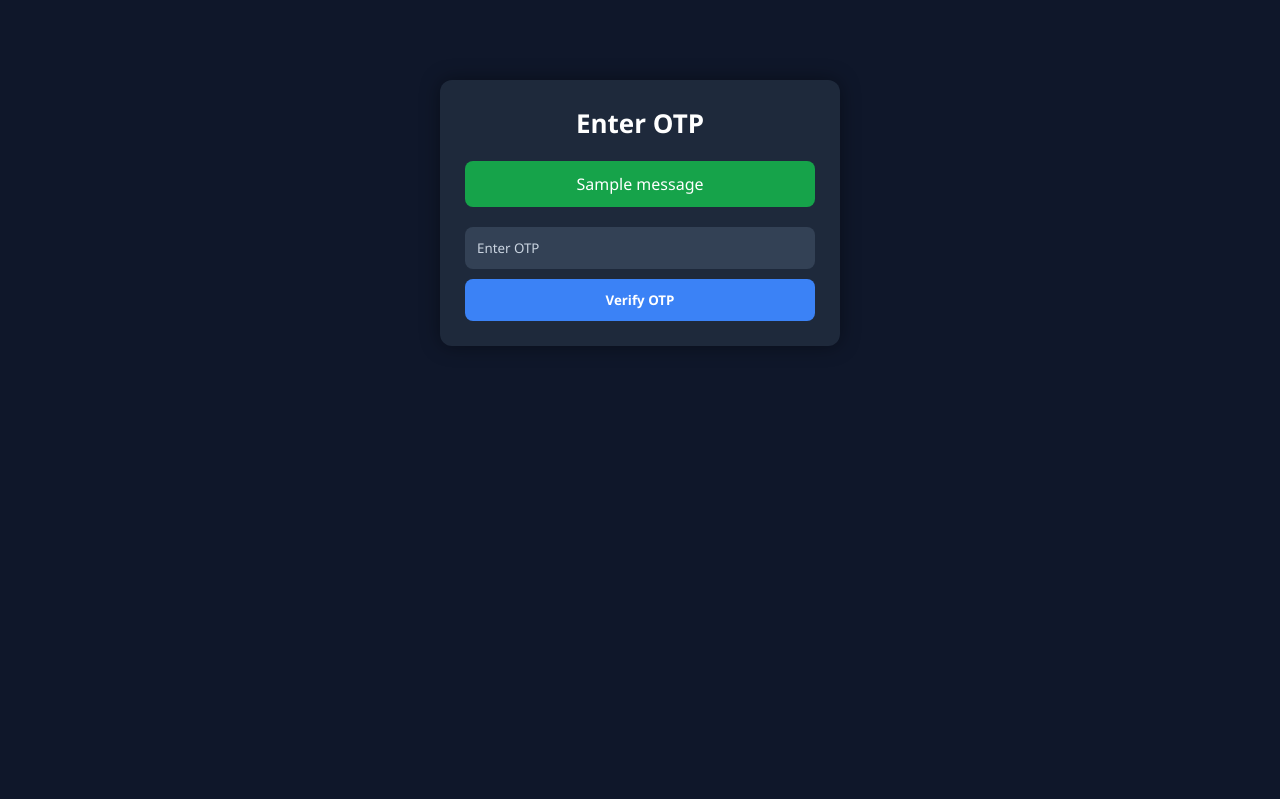
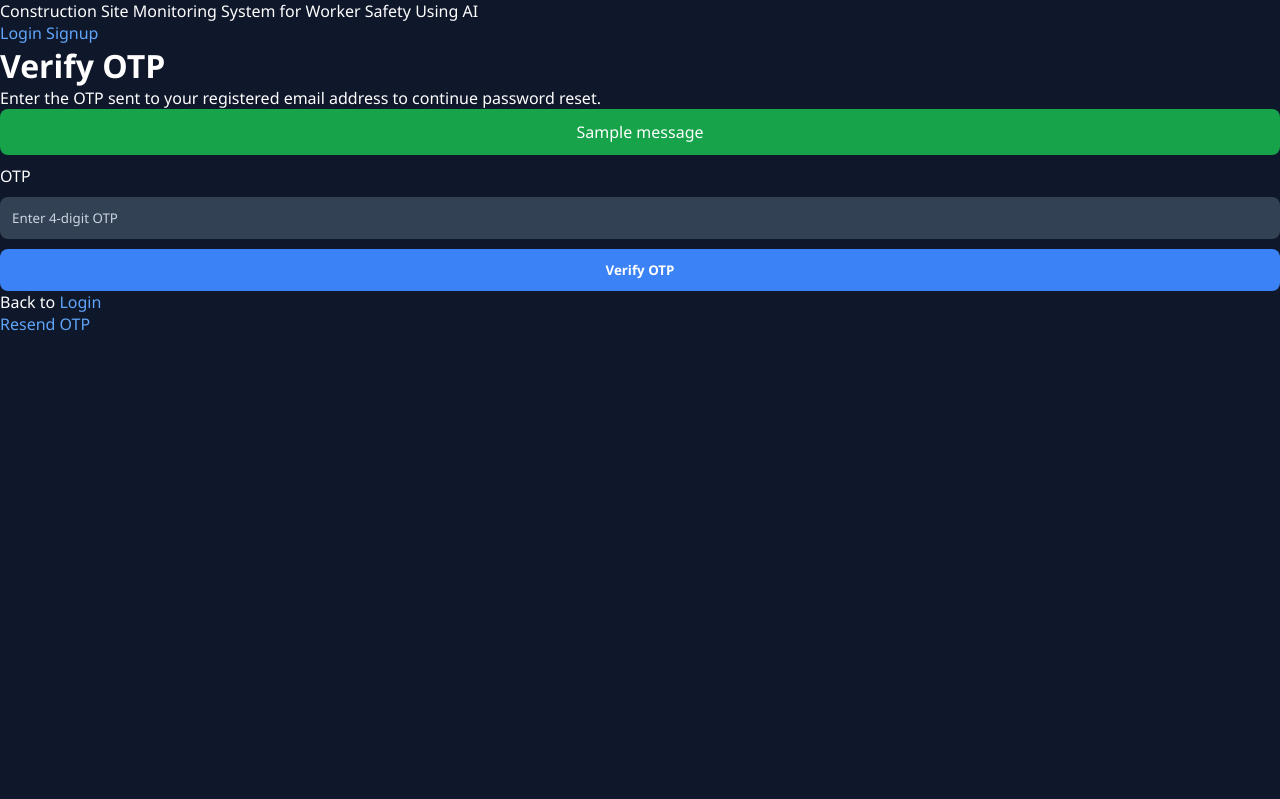
Before and after one commit to Dharmi259/Construction_Site_Monitoring_System, a Flask app: template C_S_M_S_FINAL/templates/verify_otp.html in a window 1280 px wide. Shown: the top 799 px of the page. After the commit the page ends 331 px from the top, so only its background shows below. Run offline with Flask 3, Linux system fonts and the light colour scheme; the template is opened without the code that fills it: most values are stand-ins (such as "Sample title", 1, 10 or a date in 2020); one stand-in notice (Sample message) is shown.

Commit message:
Update verify_otp.html

```diff
--- a/C_S_M_S_FINAL/templates/verify_otp.html
+++ b/C_S_M_S_FINAL/templates/verify_otp.html
@@ -1,35 +1,53 @@
 <!DOCTYPE html>
-<html>
+<html lang="en">
 <head>
-    <title>Verify OTP</title>
+    <meta charset="UTF-8">
+    <meta name="viewport" content="width=device-width, initial-scale=1.0">
+    <title>CSMS Verify OTP</title>
     <link rel="stylesheet" href="{{ url_for('static', filename='css/style.css') }}">
 </head>
+<body class="auth-page">
 
-<body>
+    <div class="auth-navbar">
+        <div class="auth-logo">Construction Site Monitoring System for Worker Safety Using AI</div>
+        <div class="auth-nav-links">
+            <a href="/">Login</a>
+            <a href="/signup">Signup</a>
+        </div>
+    </div>
 
-<div class="auth-box">
-    <div class="card">
+    <div class="auth-wrapper">
+        <div class="auth-card">
 
-        <div class="title">Enter OTP</div>
+            <h1>Verify OTP</h1>
+            <p class="auth-subtitle">Enter the OTP sent to your registered email address to continue password reset.</p>
 
-        <!-- FLASH MESSAGE -->
             {% with messages = get_flashed_messages(with_categories=true) %}
+                {% if messages %}
                     {% for category, message in messages %}
                         <div class="flash flash-{{ category }}">
                             {{ message }}
                         </div>
                     {% endfor %}
+                {% endif %}
             {% endwith %}
 
-        <form action="/verify_otp" method="POST">
+            <form action="/verify_otp" method="POST" class="auth-form">
 
                 <input type="hidden" name="email" value="{{ email }}">
 
-            <input type="text" name="otp" placeholder="Enter OTP" required>
+                <div class="form-group">
+                    <label>OTP</label>
+                    <input type="text" name="otp" placeholder="Enter 4-digit OTP" maxlength="4" required>
+                </div>
 
-            <button type="submit">Verify OTP</button>
+                <button type="submit" class="auth-btn">Verify OTP</button>
+            </form>
 
-        </form>
+            <div class="auth-footer-links">
+                <p>Back to <a href="/">Login</a></p>
+                <a href="/forget_password">Resend OTP</a>
+            </div>
 
         </div>
     </div>
```
Lines whose indentation alone changed are shown as unchanged.
